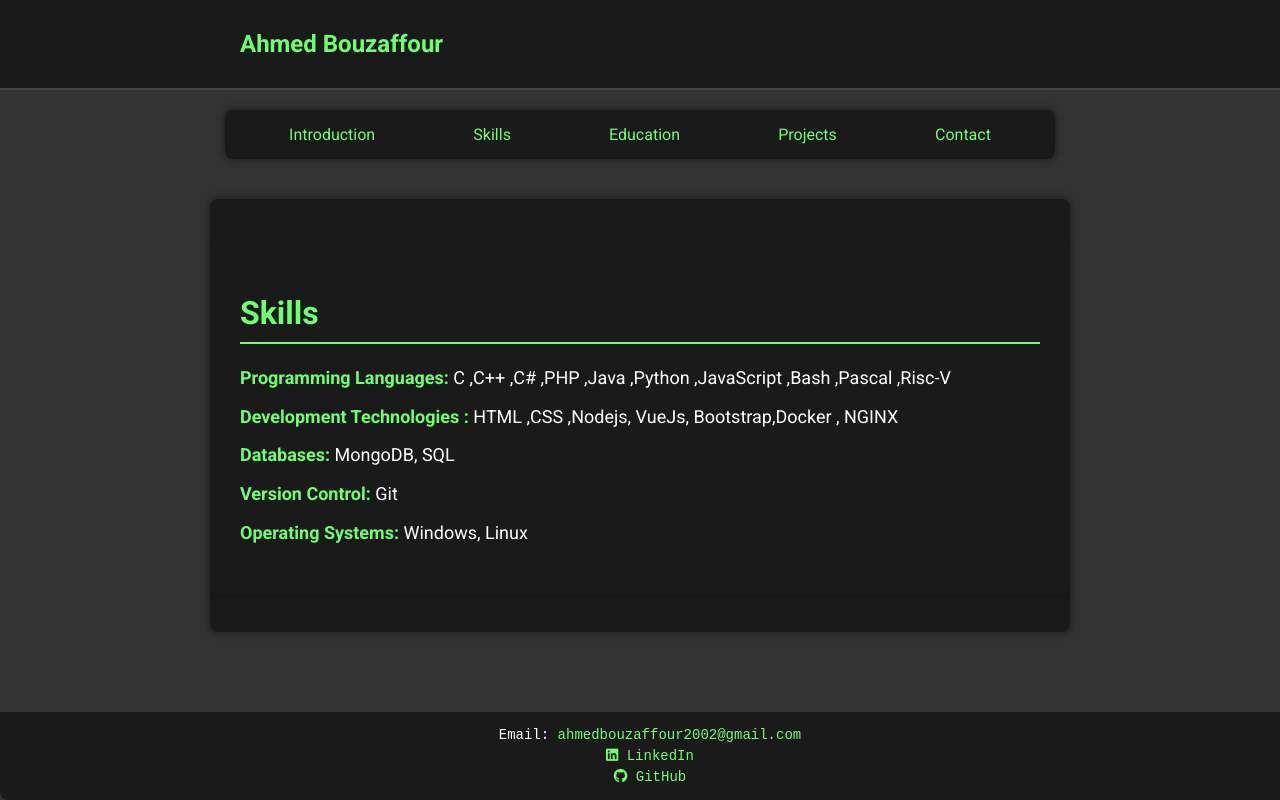
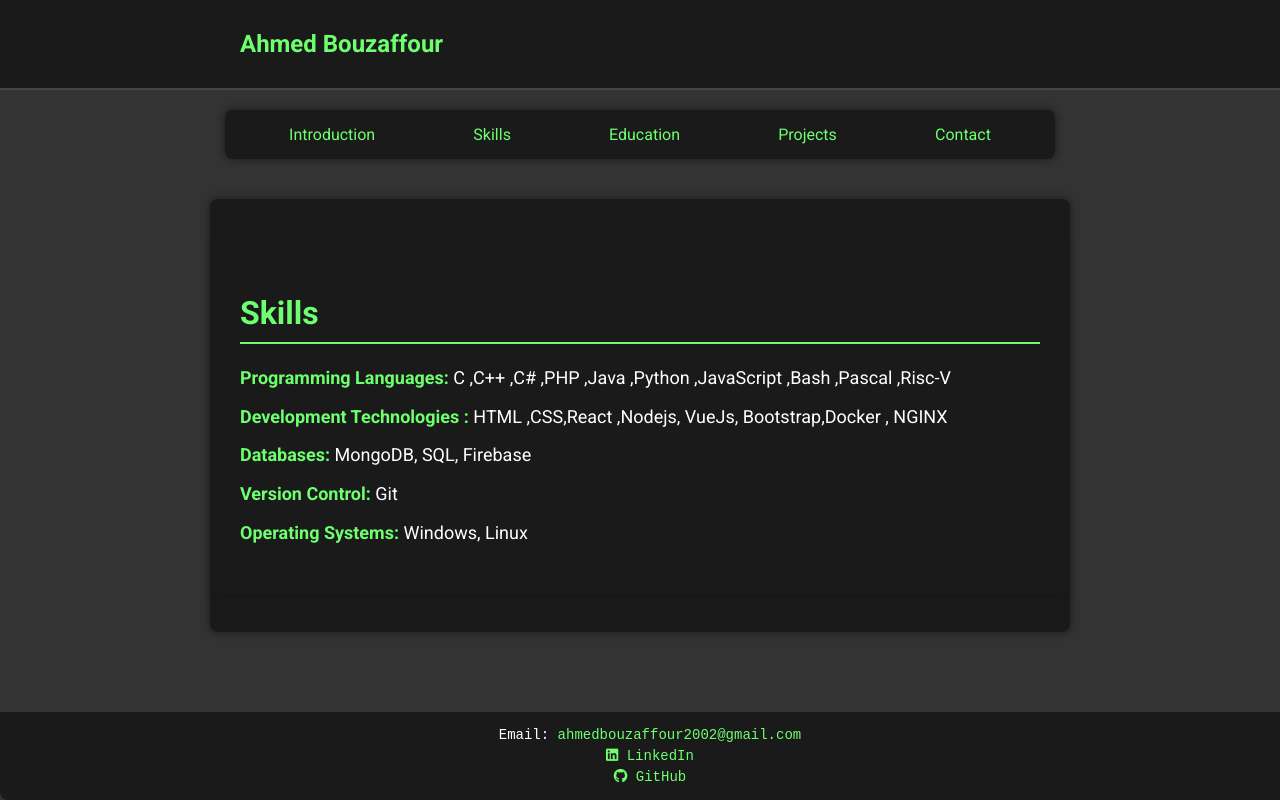
Before and after one commit to MrBouzaffour/Portfolio, a Vue app: page /skills in a window 1280 px wide. Built offline with nearby package versions, Linux system fonts and the light colour scheme.

Commit message:
Update SkillsSection.vue

```diff
--- a/src/components/SkillsSection.vue
+++ b/src/components/SkillsSection.vue
@@ -3,8 +3,8 @@
     <h2>Skills</h2>
     <ul>
       <li><strong>Programming Languages: </strong> C ,C++ ,C# ,PHP ,Java ,Python ,JavaScript ,Bash ,Pascal ,Risc-V </li>
-      <li><strong>Development Technologies :</strong> HTML ,CSS ,Nodejs, VueJs, Bootstrap,Docker , NGINX  </li>
-      <li><strong>Databases:</strong> MongoDB, SQL</li>
+      <li><strong>Development Technologies :</strong> HTML ,CSS,React ,Nodejs, VueJs, Bootstrap,Docker , NGINX  </li>
+      <li><strong>Databases:</strong> MongoDB, SQL, Firebase </li>
       <li><strong>Version Control:</strong> Git</li>
       <li><strong>Operating Systems:</strong> Windows, Linux</li>
     </ul>
```
